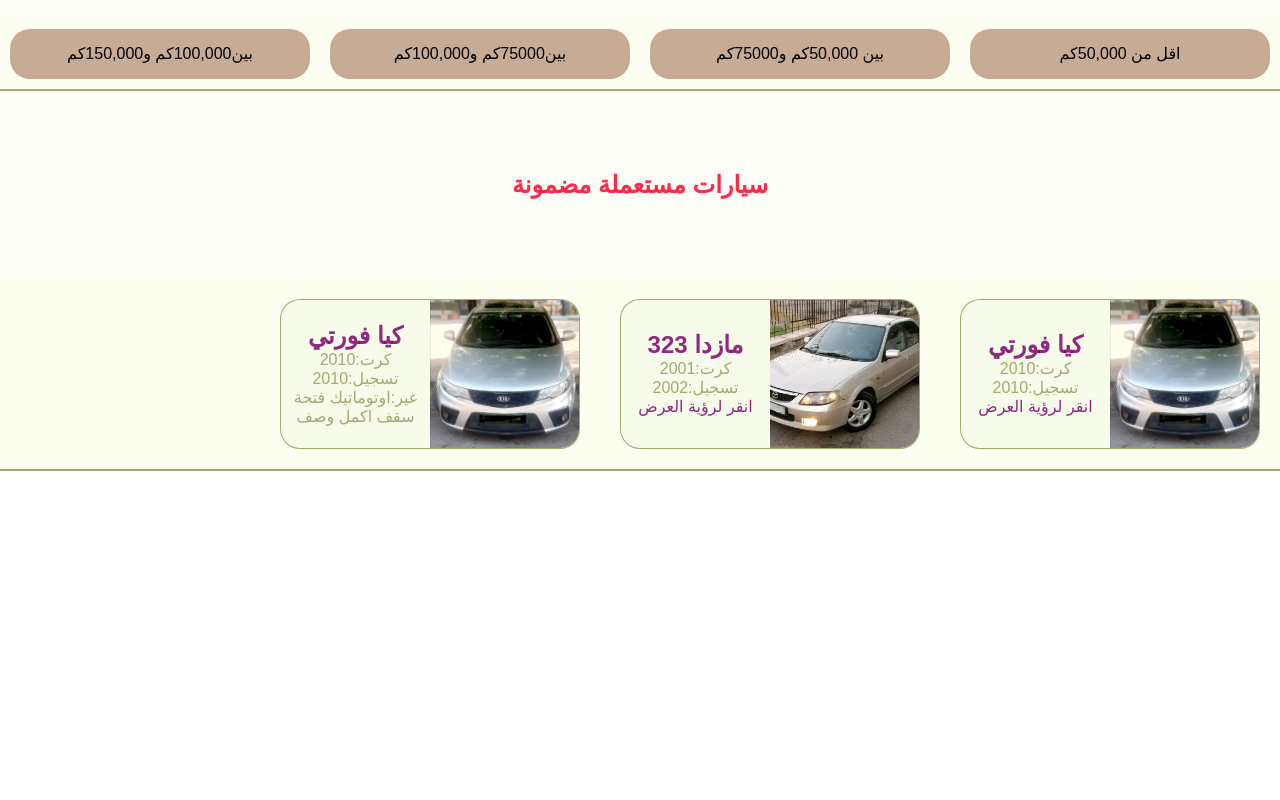
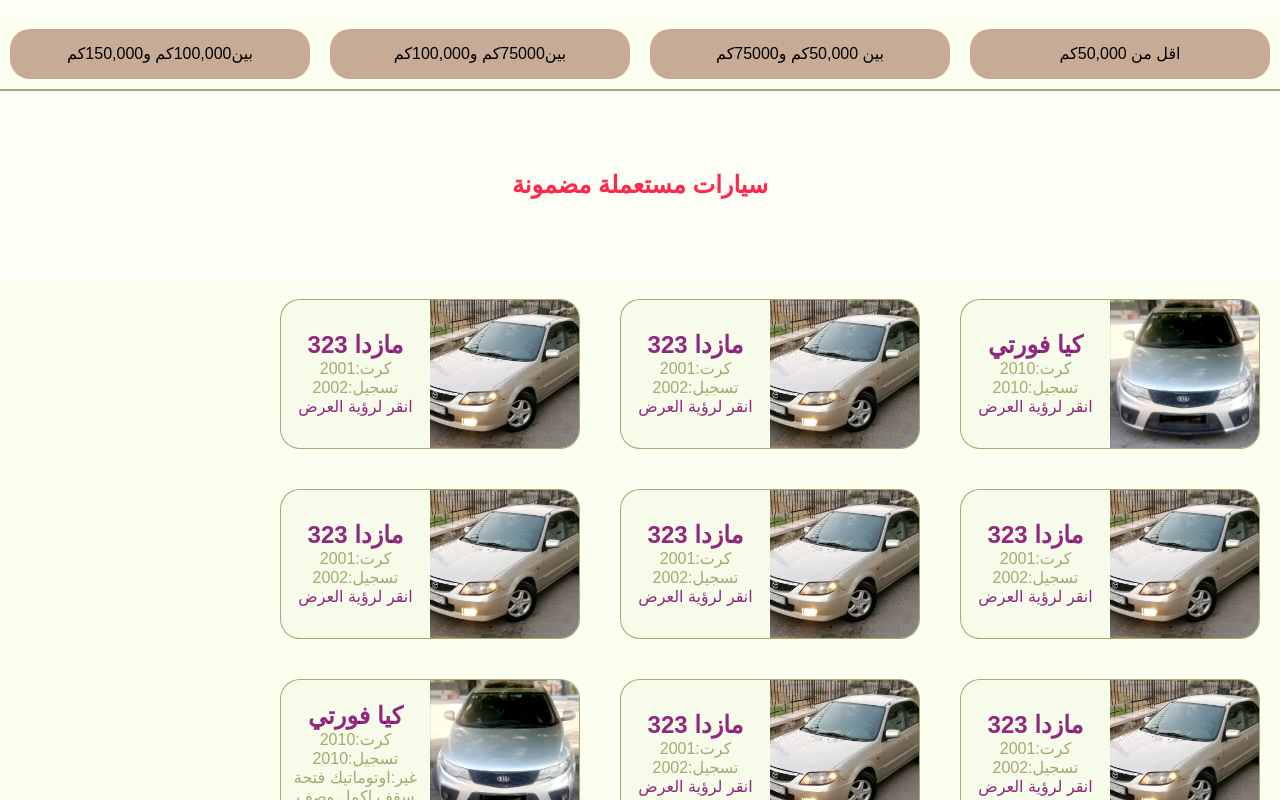
Before and after one commit to Ali-hasan-sss/Car-store-, a plain HTML site: page index.html in a window 1280 px wide. Shown: the part 2000-2800 px from the top of the page. Before the commit the page ends 2471 px from the top, so only its background shows below. Drawn offline with nearby package versions, Linux system fonts and the light colour scheme; a web font is replaced by a local one.

Commit message:
Update index.html

```diff
--- a/index.html
+++ b/index.html
@@ -16,10 +16,10 @@
           <img src="car.png">
           <h2 class="text-center encode-sans">سيارتك</h2>
         </div>
-        <form class="search">
-            <button type="button" id="btn"><i class="bi fb bi-search"></i></button>
+        <div class="search">
+        <i class="bi fb bi-search"></i>
         <input type="text" placeholder="بحث في الموقع">
-        </form>
+        </div>
         <ul id="action">
           <li><a>الصفحة الرئيسية</a></li>
           <li><a>خدماتنا</a></li>
@@ -40,7 +40,7 @@
           <button type="button" id="btn">بيعنا/بدل سيارتك</button>
         </div>
         <div class="image-content">
-          <img src="home.png" alt="car">
+
         </div>
       </div>
     </section>
@@ -200,7 +200,85 @@
             كرت:2010<br>
             تسجيل:2010<br>
           </p>
-          <a href="#" class="more">انقر لرؤية العرض</a>
+          <a href="car.html" class="more">انقر لرؤية العرض</a>
+        </div>
+      </div>
+      <div class="car1">
+        <div class="image-car">
+          <img src="m323.jpg" alt="forte">
+        </div>
+        <div class="car-dis">
+          <h2>مازدا 323</h2>
+          <p>
+            كرت:2001<br>
+            تسجيل:2002<br>
+          </p>
+          <a href="#" class="btn">انقر لرؤية العرض</a>
+        </div>
+      </div>
+      <div class="car1">
+        <div class="image-car">
+          <img src="m323.jpg" alt="forte">
+        </div>
+        <div class="car-dis">
+          <h2>مازدا 323</h2>
+          <p>
+            كرت:2001<br>
+            تسجيل:2002<br>
+          </p>
+          <a href="#" class="btn">انقر لرؤية العرض</a>
+        </div>
+      </div>
+      <div class="car1">
+        <div class="image-car">
+          <img src="m323.jpg" alt="forte">
+        </div>
+        <div class="car-dis">
+          <h2>مازدا 323</h2>
+          <p>
+            كرت:2001<br>
+            تسجيل:2002<br>
+          </p>
+          <a href="#" class="btn">انقر لرؤية العرض</a>
+        </div>
+      </div>
+      <div class="car1">
+        <div class="image-car">
+          <img src="m323.jpg" alt="forte">
+        </div>
+        <div class="car-dis">
+          <h2>مازدا 323</h2>
+          <p>
+            كرت:2001<br>
+            تسجيل:2002<br>
+          </p>
+          <a href="#" class="btn">انقر لرؤية العرض</a>
+        </div>
+      </div>
+      <div class="car1">
+        <div class="image-car">
+          <img src="m323.jpg" alt="forte">
+        </div>
+        <div class="car-dis">
+          <h2>مازدا 323</h2>
+          <p>
+            كرت:2001<br>
+            تسجيل:2002<br>
+          </p>
+          <a href="#" class="btn">انقر لرؤية العرض</a>
+        </div>
+      </div>
+      <div class="car1">
+        <div class="image-car">
+          <img src="m323.jpg" alt="forte">
+        </div>
+        <div class="car-dis">
+          <h2>مازدا 323</h2>
+          <p>
+            كرت:2001<br>
+            تسجيل:2002<br>
+          </p>
+          <a href="#" class="btn">انقر لرؤية العرض</a>
         </div>
       </div>
       <div class="car1">
@@ -233,6 +311,26 @@
       </div>
      </div>
     </section>
+    <section id="refresh">
+      <div class="ref-content">
+        <h1>بيعها // بدلها</h1>
+        <h3>بدك تبيع او تبدل سيارتك بافضل سعر؟</h3>
+        <p>وفر وقتك وبيع سيارتك بدون اي تكاليف نحنا منتكفل بكافة الاجراءات وفوق هاد فحص معتمد وتصوير احترافي</p>
+      </div>
+    </section>
+    <footer>
+      <div class="footer">
+        <div class="container">
+        <p class="social">صفحاتنا على مواقع التواصل الاجتماعي</p>
+        <div class="social-icons">
+         <a></a><img src="fb.png" alt="facebook"></a>
+         <a><img src="insta.png" alt="instagram"></a>
+          <a><img src="wa.png" alt="whatsapp"></a>
+        </div>
+        <p class="copyright">&copy;2024||All Right Reserved ||<span>Dev by Ali Hasav</p></span>
+        </div>
+      </div>
+    </footer>
     <!-- Swiper JS -->
     <script>
      const menu = document.getElementById("menu");
```
